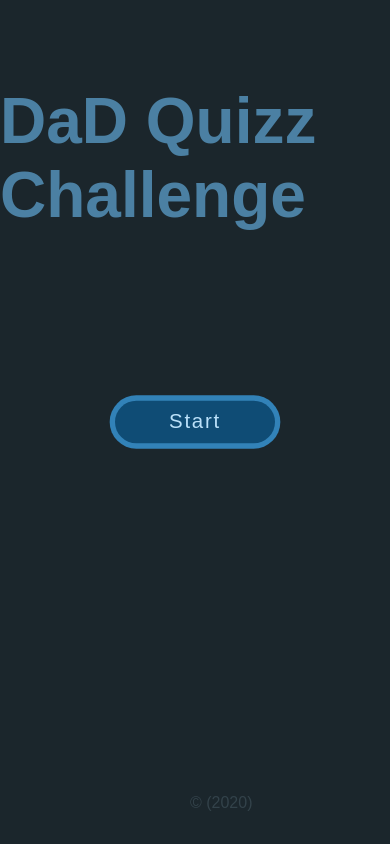
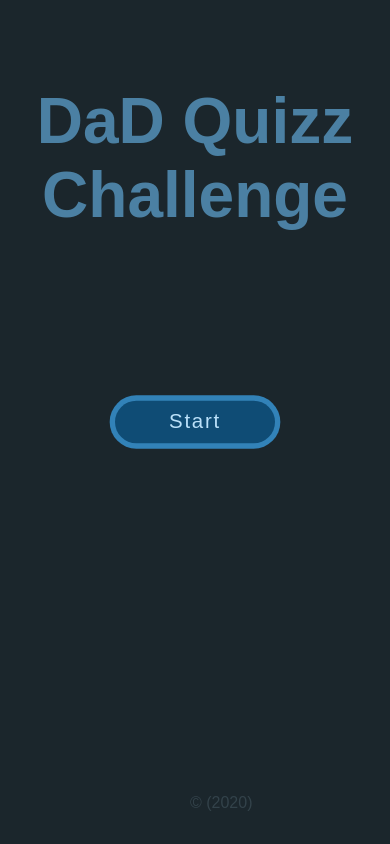
Before and after one commit to Flotsam3/next-quiz, a Next.js app: page / in a window 390 px wide. Built offline with nearby package versions, Linux system fonts and the light colour scheme.

Commit message:
Changes for mobile - header and intro text

```diff
--- a/src/app/page.scss
+++ b/src/app/page.scss
@@ -29,6 +29,7 @@ body {
             padding: 0;
             font-family: $main-font;
             font-size: 4rem;
+            text-align: center;
             animation: title-anim 3s linear infinite;
             z-index: 2;
         }
@@ -321,6 +322,11 @@ small {
             text-align: center;
         }
     }
+    @media only screen and (max-width: 600px) {
+        .pane {
+          margin-top: 15rem;
+        }
+    }
 
     #button-info {
         position: relative;
```
